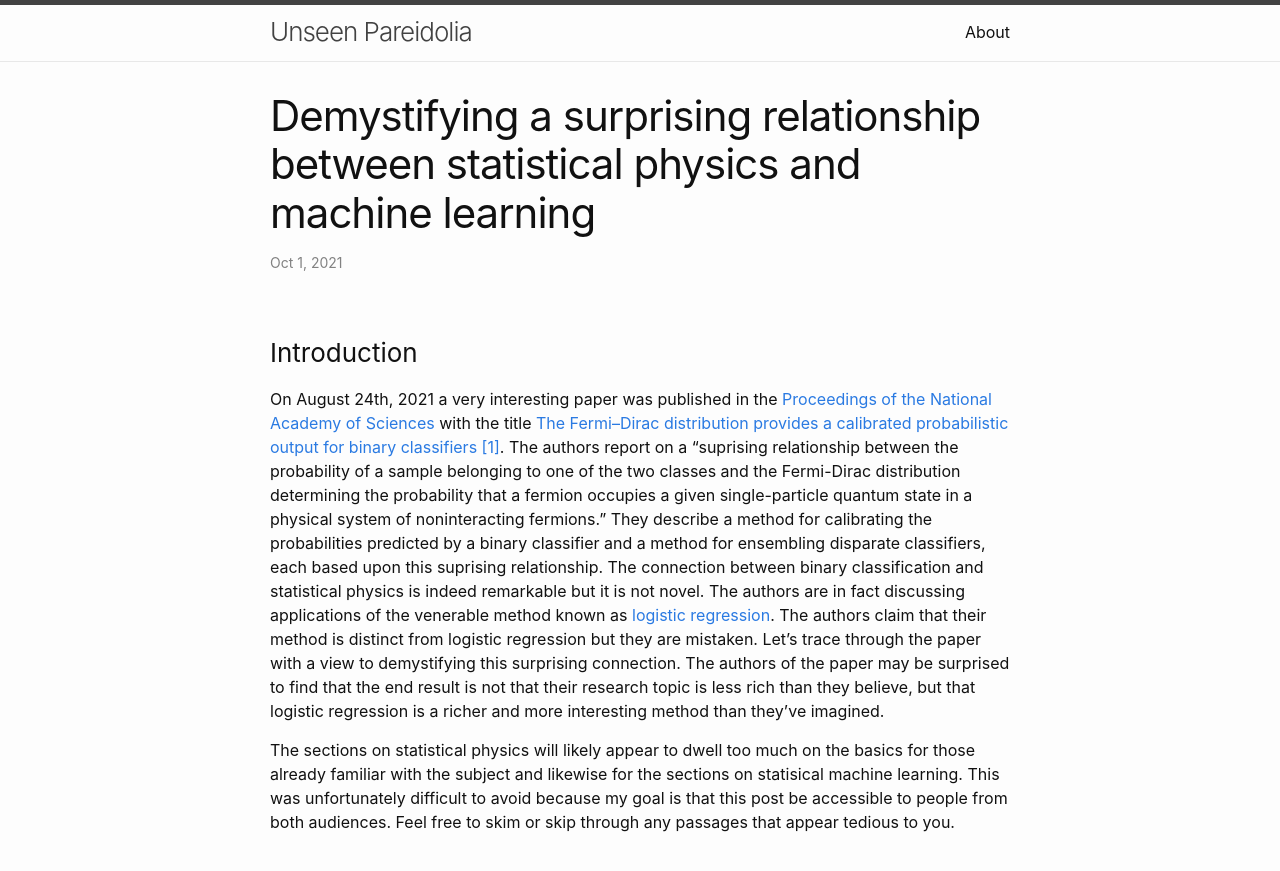
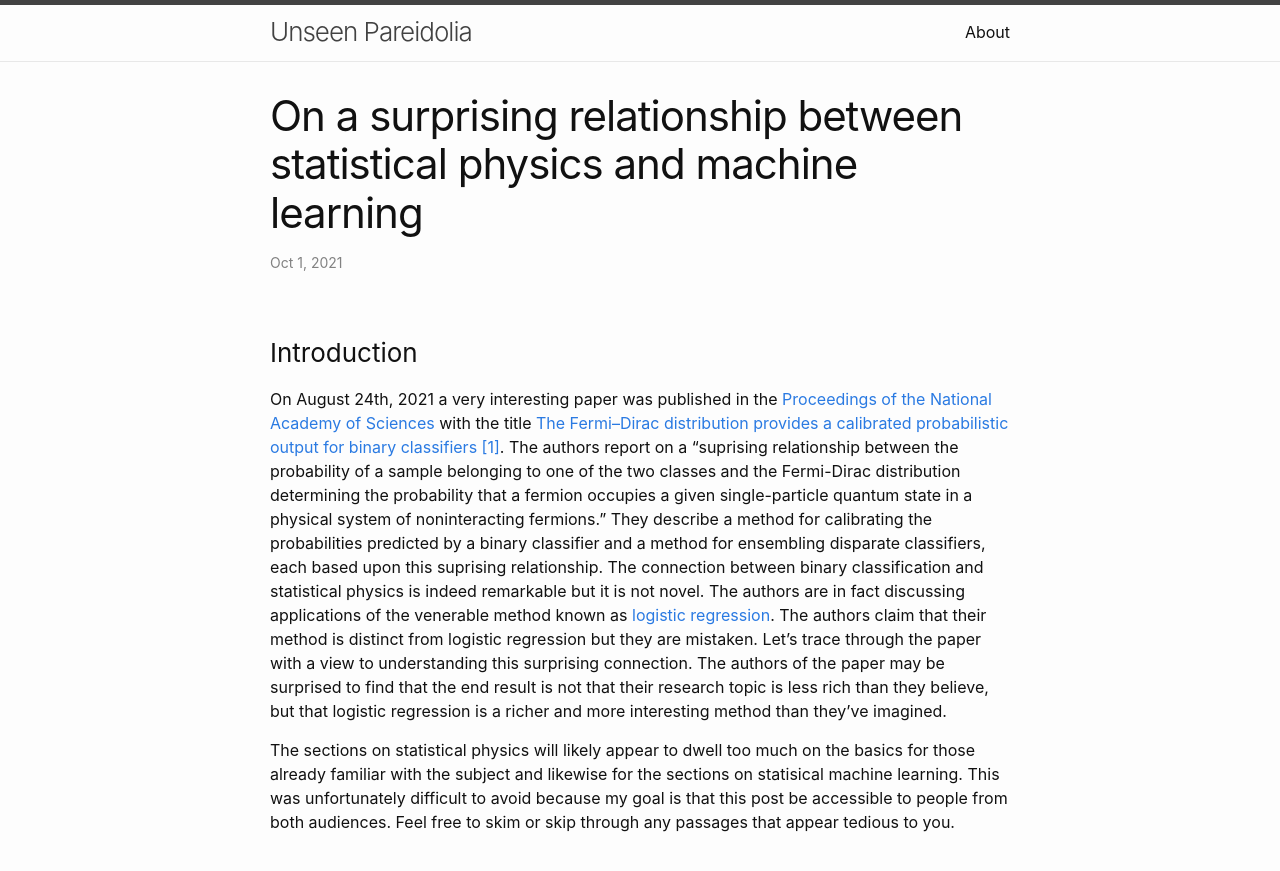
Before and after one commit to steppi/steppi.github.io, a Jekyll site: the page built from _posts/2021-10-01-fermi-dirac.md, in a window 1280 px wide and 900 px high. Shown: the top 871 px of the window. Built offline with Jekyll 4.4.1, drawn with Linux system fonts in a browser that asks for light colours.

Commit message:
Change title

```diff
--- a/_posts/2021-10-01-fermi-dirac.md
+++ b/_posts/2021-10-01-fermi-dirac.md
@@ -1,6 +1,6 @@
 ---
 layout: post
-title:  "Demystifying a surprising relationship between statistical physics and machine learning"
+title:  "On a surprising relationship between statistical physics and machine learning"
 published: true
 ---
 
@@ -21,7 +21,7 @@ The authors are in fact discussing applications of the venerable method known
 as [logistic regression](https://en.wikipedia.org/wiki/Logistic_regression).
 The authors claim that their method is
 distinct from logistic regression but they are mistaken. Let's trace through
-the paper with a view to demystifying this surprising connection. The authors
+the paper with a view to understanding this surprising connection. The authors
 of the paper may be surprised to find that the end result is not that their
 research topic is less rich than they believe, but that logistic regression is a
 richer and more interesting method than they've imagined.
```
